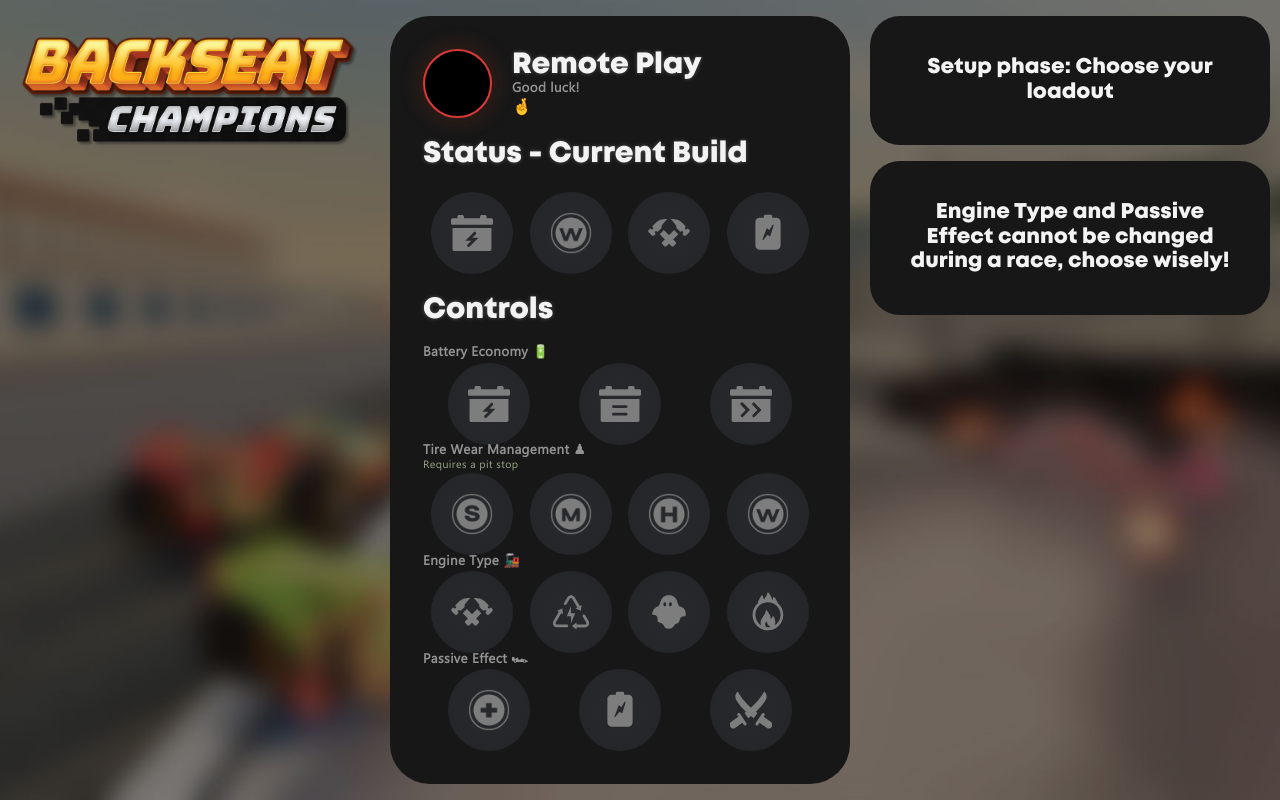
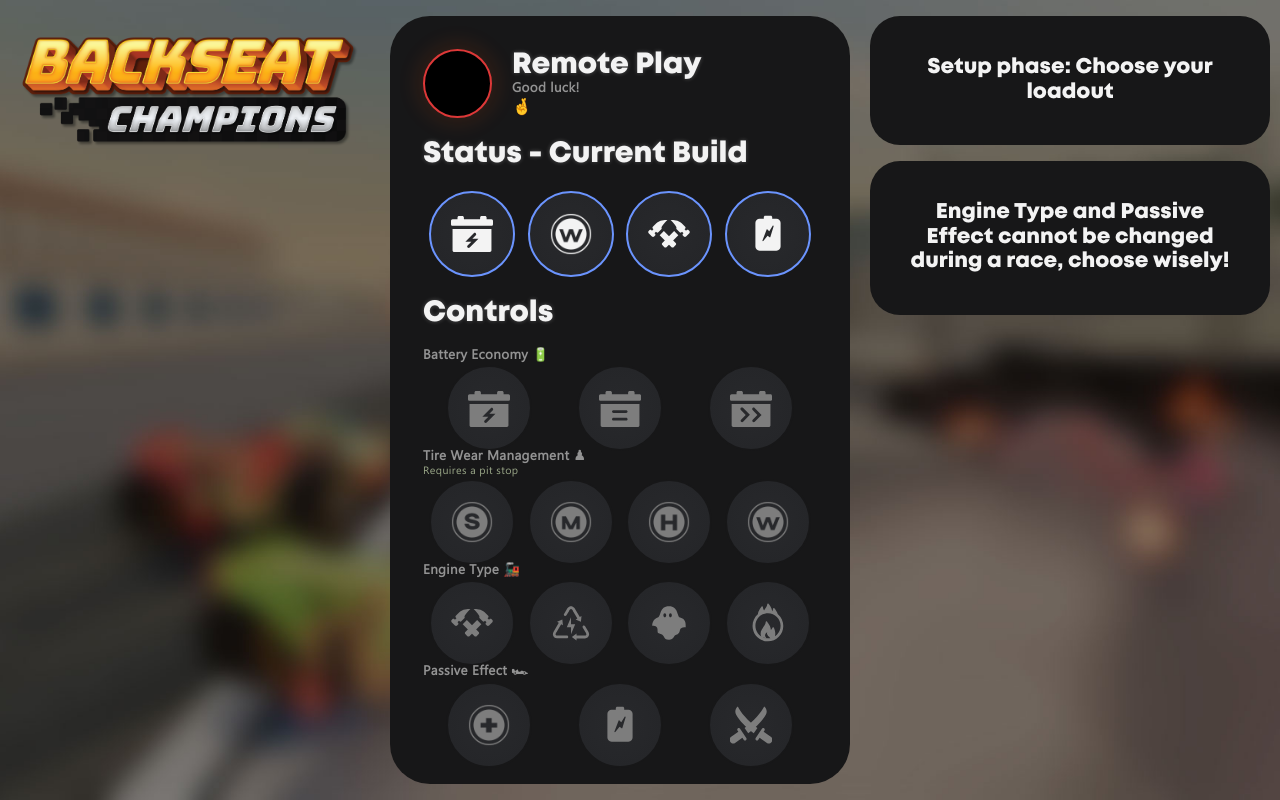
Before and after one commit to Pokang/backseat-remoteplay, an Angular app: page /remote in a window 1280 px wide. Built offline with nearby package versions, Linux system fonts and the light colour scheme.

Commit message:
toggling works

```diff
--- a/src/app/remote/iconclasses.scss
+++ b/src/app/remote/iconclasses.scss
@@ -1,66 +1,65 @@
 .battery1{
     background: no-repeat center url(../../assets/icons/battery1.svg);
-    .iconselected{background: no-repeat center url(../../assets/icons/battery1_s.svg);}
+    &.iconselected{background: no-repeat center url(../../assets/icons/battery1_s.svg);}
 }
 .battery2{
     background: no-repeat center url(../../assets/icons/battery2.svg);
-    .iconselected{background: no-repeat center url(../../assets/icons/battery2_s.svg);}
-
+    &.iconselected{background: no-repeat center url(../../assets/icons/battery2_s.svg);}
 }
 .battery3{
     background: no-repeat center url(../../assets/icons/battery3.svg);
-    .iconselected{background: no-repeat center url(../../assets/icons/battery3_s.svg);}
+    &.iconselected{background: no-repeat center url(../../assets/icons/battery3_s.svg);}
 }
 
 .tire1{
     background: no-repeat center url(../../assets/icons/tire1.png);
     background-size: contain;
-    .iconselected{background: no-repeat center url(../../assets/icons/tire1_s.png);}
+    &.iconselected{background: no-repeat center url(../../assets/icons/tire1_s.png);background-size: contain;}
 }
 .tire2{
     background: no-repeat center url(../../assets/icons/tire2.png);
     background-size: contain;
-    .iconselected{background: no-repeat center url(../../assets/icons/tire2_s.png);}
+    &.iconselected{background: no-repeat center url(../../assets/icons/tire2_s.png);background-size: contain;}
 }
 .tire3{
     background: no-repeat center url(../../assets/icons/tire3.png);
     background-size: contain;
-    .iconselected{background: no-repeat center url(../../assets/icons/tire3_s.png);}
+    &.iconselected{background: no-repeat center url(../../assets/icons/tire3_s.png);background-size: contain;}
 }
 .tire4{
     background: no-repeat center url(../../assets/icons/tire4.png);
     background-size: contain;
-    .iconselected{background: no-repeat center url(../../assets/icons/tire4_s.png);}
+    &.iconselected{background: no-repeat center url(../../assets/icons/tire4_s.png);background-size: contain;}
 }
 
 .engine1{
     background: no-repeat center url(../../assets/icons/engine1.svg);
     background-size: contain;
-    .iconselected{background: no-repeat center url(../../assets/icons/engine1_s.svg);}
+    &.iconselected{background: no-repeat center url(../../assets/icons/engine1_s.svg);background-size: contain;}
 }
 .engine2{
     background: no-repeat center url(../../assets/icons/engine2.svg);
-    .iconselected{background: no-repeat center url(../../assets/icons/engine2_s.svg);}
+    &.iconselected{background: no-repeat center url(../../assets/icons/engine2_s.svg);}
 }
 .engine3{
     background: no-repeat center url(../../assets/icons/engine3.svg);
-    .iconselected{background: no-repeat center url(../../assets/icons/engine3_s.svg);}
+    &.iconselected{background: no-repeat center url(../../assets/icons/engine3_s.svg);}
 }
 .engine4{
     background: no-repeat center url(../../assets/icons/engine4.svg);
-    .iconselected{background: no-repeat center url(../../assets/icons/engine4_s.svg);}
+    &.iconselected{background: no-repeat center url(../../assets/icons/engine4_s.svg);}
 }
 
 .passive1{
     background: no-repeat center url(../../assets/icons/passive1.png);
     background-size: contain;
-    .iconselected{background: no-repeat center url(../../assets/icons/passive1_s.png);}
+    &.iconselected{background: no-repeat center url(../../assets/icons/passive1_s.png);background-size: contain;}
 }
 .passive2{
     background: no-repeat center url(../../assets/icons/passive2.svg);
-    .iconselected{background: no-repeat center url(../../assets/icons/passive2_s.svg);}
+    &.iconselected{background: no-repeat center url(../../assets/icons/passive2_s.svg);}
 }
 .passive3{
     background: no-repeat center url(../../assets/icons/passive3.svg);
-    .iconselected{background: no-repeat center url(../../assets/icons/passive3_s.svg);}
+    &.iconselected{background: no-repeat center url(../../assets/icons/passive3_s.svg);}
 }
--- a/src/app/remote/remote.component.html
+++ b/src/app/remote/remote.component.html
@@ -31,14 +31,14 @@
                 <h2>Battery Economy 🔋</h2>
             </div>
             <div class="dialrow">
-                <div class="dial selected">
-                    <div class="battery1 icon" [ngClass]="{'iconselected': !toggle}"></div>
+                <div (click)="change(1)" [ngClass]="{'selected': toggle[1]}" class="dial">
+                    <div class="battery1 icon" [ngClass]="{'iconselected': toggle[1]}"></div>
                 </div>
-                <div (click)="change()" class="dial">
-                    <div class="battery2 icon" [ngClass]="{'iconselected': !toggle}"></div> <!-- Adds the class iconselected on click -->
+                <div (click)="change(2)" [ngClass]="{'selected': toggle[2]}" class="dial">
+                    <div class="battery2 icon" [ngClass]="{'iconselected': toggle[2]}"></div> <!-- Adds the class iconselected on click -->
                 </div>
-                <div (click)="change()" class="dial">
-                    <div class="battery3 icon" [ngClass]="{'iconselected': !toggle}"></div>
+                <div (click)="change(3)" [ngClass]="{'selected': toggle[3]}" class="dial">
+                    <div class="battery3 icon" [ngClass]="{'iconselected': toggle[3]}"></div>
                 </div>
             </div>
         </div>
@@ -46,48 +46,48 @@
             <h2>Tire Wear Management ♟</h2>
             <h3>Requires a pit stop</h3>
             <div class="dialrow">
-                <div (click)="change()" class="dial">
-                    <div class="tire1 icon" [ngClass]="{'iconselected': !toggle}"></div>
+                <div (click)="change(4)" [ngClass]="{'selected': toggle[4]}" class="dial">
+                    <div class="tire1 icon" [ngClass]="{'iconselected': toggle[4]}"></div>
                 </div>
-                <div (click)="change()" class="dial">
-                    <div class="tire2 icon" [ngClass]="{'iconselected': !toggle}"></div>
+                <div (click)="change(5)" [ngClass]="{'selected': toggle[5]}" class="dial">
+                    <div class="tire2 icon" [ngClass]="{'iconselected': toggle[5]}"></div>
                 </div>
-                <div (click)="change()" class="dial">
-                    <div class="tire3 icon" [ngClass]="{'iconselected': !toggle}"></div>
+                <div (click)="change(6)" [ngClass]="{'selected': toggle[6]}" class="dial">
+                    <div class="tire3 icon" [ngClass]="{'iconselected': toggle[6]}"></div>
                 </div>
-                <div class="dial selected">
-                    <div class="tire4 icon" [ngClass]="{'iconselected': !toggle}"></div>
+                <div (click)="change(7)" [ngClass]="{'selected': toggle[7]}" class="dial">
+                    <div class="tire4 icon" [ngClass]="{'iconselected': toggle[7]}"></div>
                 </div>
             </div>
         </div>
         <div id="enginesection">
             <h2>Engine Type 🚂</h2>
             <div class="dialrow">
-                <div (click)="change()" class="dial selected">
-                    <div class="engine1 icon" [ngClass]="{'iconselected': !toggle}"></div>
+                <div (click)="change(8)" [ngClass]="{'selected': toggle[8]}" class="dial">
+                    <div class="engine1 icon" [ngClass]="{'iconselected': toggle[8]}"></div>
                 </div>
-                <div (click)="change()" class="dial">
-                    <div class="engine2 icon" [ngClass]="{'iconselected': !toggle}"></div>
+                <div (click)="change(9)" [ngClass]="{'selected': toggle[9]}" class="dial">
+                    <div class="engine2 icon" [ngClass]="{'iconselected': toggle[9]}"></div>
                 </div>
-                <div (click)="change()" class="dial">
-                    <div class="engine3 icon" [ngClass]="{'iconselected': !toggle}"></div>
+                <div (click)="change(10)" [ngClass]="{'selected': toggle[10]}" class="dial">
+                    <div class="engine3 icon" [ngClass]="{'iconselected': toggle[10]}"></div>
                 </div>
-                <div (click)="change()" class="dial">
-                    <div class="engine4 icon" [ngClass]="{'iconselected': !toggle}"></div>
+                <div (click)="change(11)" [ngClass]="{'selected': toggle[11]}" class="dial">
+                    <div class="engine4 icon" [ngClass]="{'iconselected': toggle[11]}"></div>
                 </div>
             </div>
         </div>
         <div id="passivesection">
             <h2>Passive Effect 🏎</h2>
             <div class="dialrow">
-                <div (click)="change()" class="dial">
-                    <div class="passive1 icon" [ngClass]="{'iconselected': !toggle}"></div>
+                <div (click)="change(12)" [ngClass]="{'selected': toggle[12]}" class="dial">
+                    <div class="passive1 icon" [ngClass]="{'iconselected': toggle[12]}"></div>
                 </div>
-                <div (click)="change()" class="dial selected">
-                    <div class="passive2 icon" [ngClass]="{'iconselected': !toggle}"></div>
+                <div (click)="change(13)" [ngClass]="{'selected': toggle[13]}" class="dial">
+                    <div class="passive2 icon" [ngClass]="{'iconselected': toggle[13]}"></div>
                 </div>
-                <div (click)="change()" class="dial">
-                    <div class="passive3 icon" [ngClass]="{'iconselected': !toggle}"></div>
+                <div (click)="change(14)" [ngClass]="{'selected': toggle[14]}" class="dial">
+                    <div class="passive3 icon" [ngClass]="{'iconselected': toggle[14]}"></div>
                 </div>
             </div>
         </div>
--- a/src/app/remote/remote.component.scss
+++ b/src/app/remote/remote.component.scss
@@ -45,7 +45,7 @@
                 height:82px;
                 border-radius: 100%;
                 background:$dialbg;
-                stroke: solid 2px $remotebg;
+                border: 2px solid $remotebg;
                 &:hover{
                     filter:brightness(120%);
                     transition: ease-in-out 150ms;
@@ -59,7 +59,7 @@
                 }
             }
             .selected{
-                stroke: solid 2px #6b94FE;
+                border: solid 2px #6b94FE;
             }
         }
 
--- a/src/app/remote/remote.component.ts
+++ b/src/app/remote/remote.component.ts
@@ -8,11 +8,11 @@
 export class RemoteComponent implements OnInit {
 
   constructor() { }
-  toggle:boolean = true;
+  toggle:boolean[] = new Array(16);
 
 
-  change(){
-    this.toggle = !this.toggle;
+  change(index:number){
+    this.toggle[index] = !this.toggle[index];
   } //This needs to take into account that only one dial can be pressed at once
 
   ngOnInit(): void {
```
